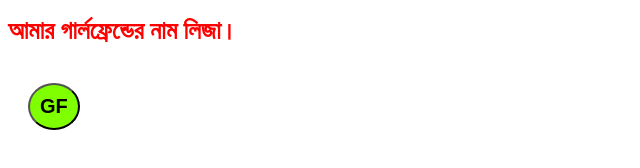
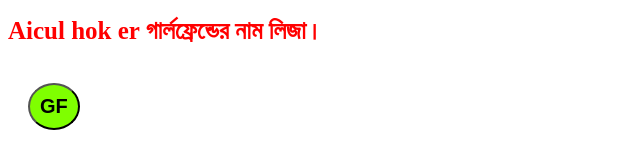
Before and after one commit to Ariful4a/gf, a plain HTML site: page index.html in a window 1280 px wide. Both pictures are taken after a click on the button "GF". Shown: the whole page, without its empty margins (0-640 px from the left). Drawn offline with Linux system fonts and the light colour scheme.

Commit message:
add all item

```diff
--- a/index.html
+++ b/index.html
@@ -58,7 +58,7 @@
 
         document.getElementById('moni').addEventListener('click', function(){
             const showGf = document.getElementById('raha');
-            showGf.innerText = 'আমার গার্লফ্রেন্ডের নাম লিজা।';
+            showGf.innerText = 'Aicul hok er গার্লফ্রেন্ডের নাম লিজা।';
         });
     </script>
 </body>
```
